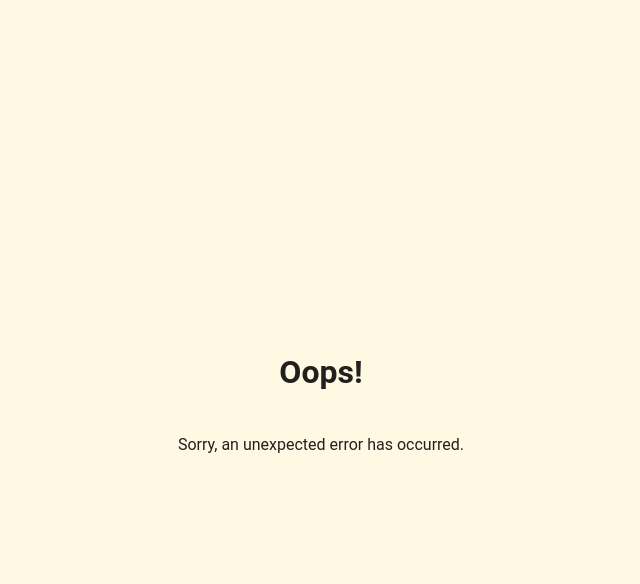
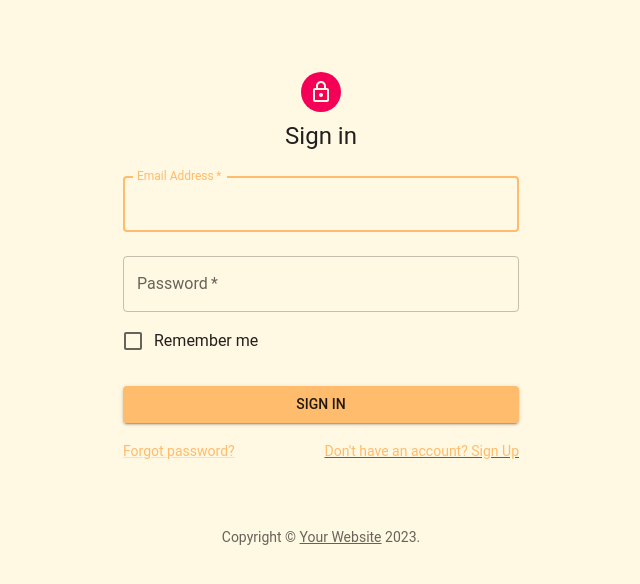
Before and after one commit to SA-WS-2023-24/webshop-frontend, a React (Vite) app: page /login in a window 1280 px wide. Shown: the top 584 px of the page, without its empty margins (319-959 px from the left). Built offline with nearby package versions, Linux system fonts and the light colour scheme; a web font is replaced by a local one.

Commit message:
added default MUI login page

```diff
--- /dev/null
+++ b/src/routes/LoginPage.tsx
@@ -0,0 +1,112 @@
+import * as React from 'react';
+import Avatar from '@mui/material/Avatar';
+import Button from '@mui/material/Button';
+import CssBaseline from '@mui/material/CssBaseline';
+import TextField from '@mui/material/TextField';
+import FormControlLabel from '@mui/material/FormControlLabel';
+import Checkbox from '@mui/material/Checkbox';
+import Link from '@mui/material/Link';
+import Grid from '@mui/material/Grid';
+import Box from '@mui/material/Box';
+import LockOutlinedIcon from '@mui/icons-material/LockOutlined';
+import Typography from '@mui/material/Typography';
+import Container from '@mui/material/Container';
+import { ThemeProvider } from '@mui/material/styles';
+import { Link as RouterLink } from "react-router-dom";
+import theme from '../theme';
+
+function Copyright(props: any) {
+  return (
+    <Typography variant="body2" color="text.secondary" align="center" {...props}>
+      {'Copyright © '}
+      <Link color="inherit" href="https://mui.com/">
+        Your Website
+      </Link>{' '}
+      {new Date().getFullYear()}
+      {'.'}
+    </Typography>
+  );
+}
+
+export default function LoginPage() {
+  const handleSubmit = (event: React.FormEvent<HTMLFormElement>) => {
+    event.preventDefault();
+    const data = new FormData(event.currentTarget);
+    console.log({
+      email: data.get('email'),
+      password: data.get('password'),
+    });
+  };
+
+  return (
+    <ThemeProvider theme={theme}>
+      <Container component="main" maxWidth="xs">
+        <CssBaseline />
+        <Box
+          sx={{
+            marginTop: 8,
+            display: 'flex',
+            flexDirection: 'column',
+            alignItems: 'center',
+          }}
+        >
+          <Avatar sx={{ m: 1, bgcolor: 'secondary.main' }}>
+            <LockOutlinedIcon />
+          </Avatar>
+          <Typography component="h1" variant="h5">
+            Sign in
+          </Typography>
+          <Box component="form" onSubmit={handleSubmit} noValidate sx={{ mt: 1 }}>
+            <TextField
+              margin="normal"
+              required
+              fullWidth
+              id="email"
+              label="Email Address"
+              name="email"
+              autoComplete="email"
+              autoFocus
+            />
+            <TextField
+              margin="normal"
+              required
+              fullWidth
+              name="password"
+              label="Password"
+              type="password"
+              id="password"
+              autoComplete="current-password"
+            />
+            <FormControlLabel
+              control={<Checkbox value="remember" color="primary" />}
+              label="Remember me"
+            />
+            <Button
+              type="submit"
+              fullWidth
+              variant="contained"
+              sx={{ mt: 3, mb: 2 }}
+            >
+              Sign In
+            </Button>
+            <Grid container>
+              <Grid item xs>
+                <Link href="#" variant="body2">
+                  Forgot password?
+                </Link>
+              </Grid>
+              <Grid item>
+                <RouterLink to={`/signup`}>
+                  <Link href="#" variant="body2">
+                    {"Don't have an account? Sign Up"}
+                  </Link>
+                </RouterLink>
+              </Grid>
+            </Grid>
+          </Box>
+        </Box>
+        <Copyright sx={{ mt: 8, mb: 4 }} />
+      </Container>
+    </ThemeProvider>
+  );
+}
```
Also changed, not shown: src/main.tsx (+6 -1 lines), 1 other file (tests, documents, lock files or other folders).
